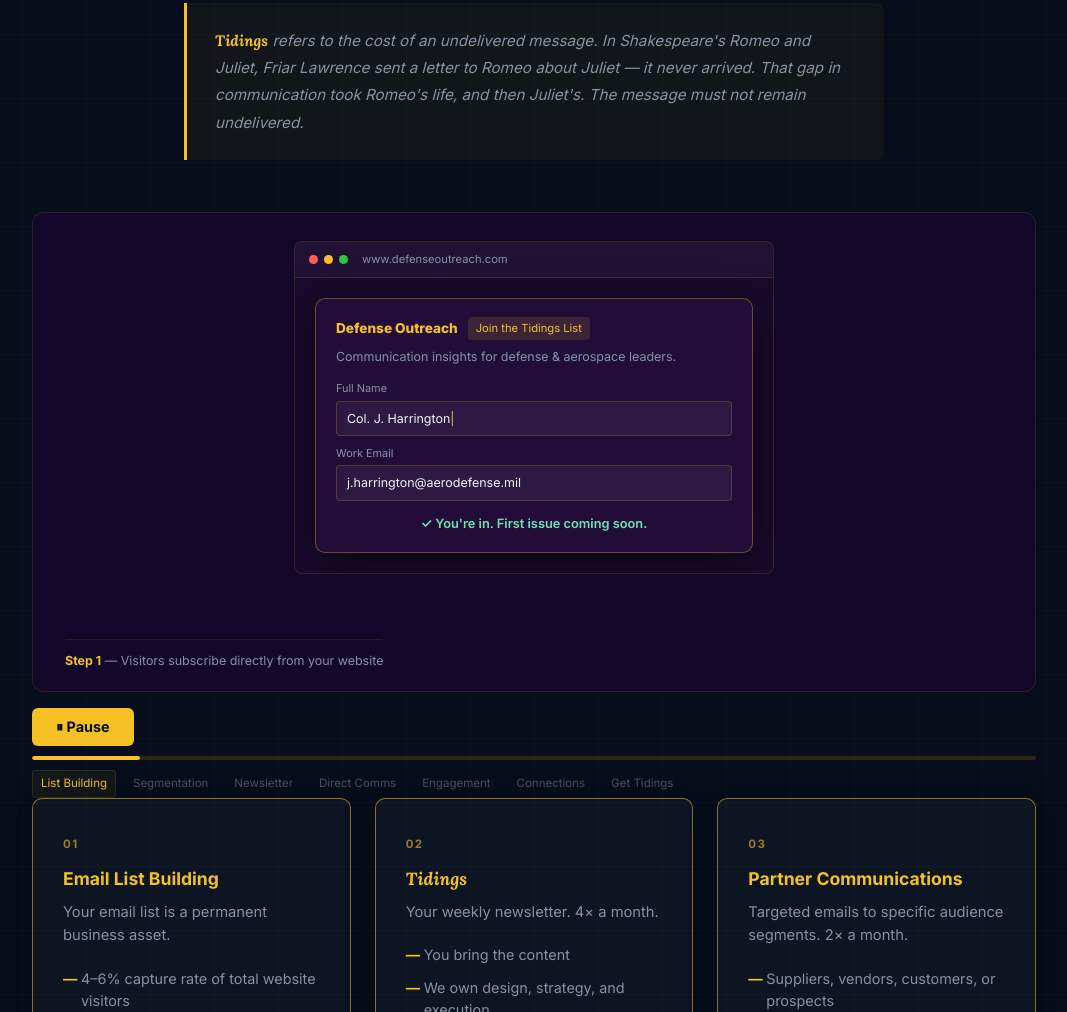
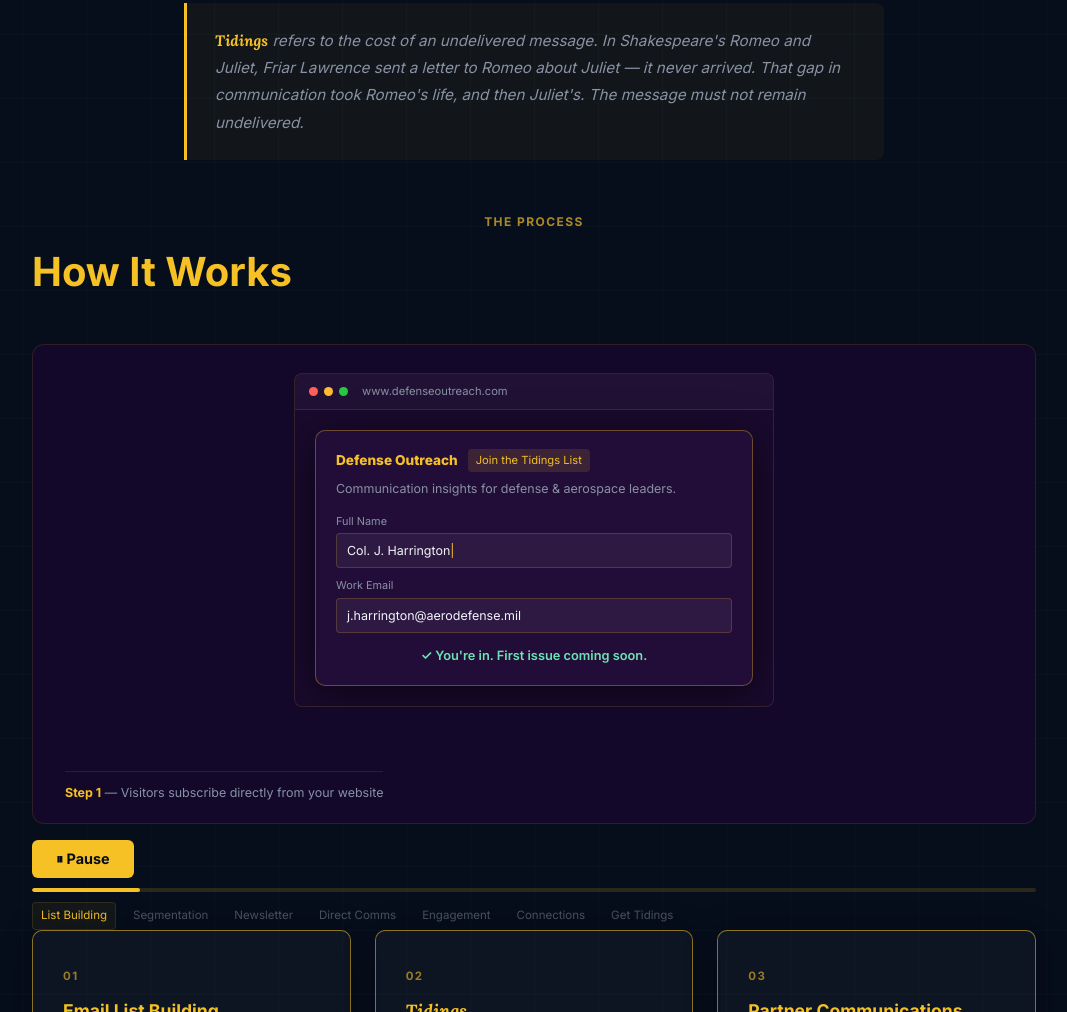
Before and after one commit to rahamza009/defenseoutreach.com, a plain HTML site: page index.html in a window 1280 px wide. Shown: the part 2462-3474 px from the top of the page, without its empty margins (106-1173 px from the left). Drawn offline with Linux system fonts and the light colour scheme.

Commit message:
add How It Works heading above animation

```diff
--- a/index.html
+++ b/index.html
@@ -152,6 +152,10 @@
     </div>
 
     <!-- Tidings Animated Demo -->
+    <div style="margin-bottom: 20px;">
+      <span class="section-label">The Process</span>
+      <h2 style="margin-top: 8px;">How It Works</h2>
+    </div>
     <div id="tidings-demo-container"></div>
 
     <div class="deliverables-grid">
--- a/tidings-animation.js
+++ b/tidings-animation.js
@@ -247,49 +247,49 @@
       <div class="td-scene-inner td-network-scene">
         <svg class="td-network-svg" viewBox="0 0 500 320" xmlns="http://www.w3.org/2000/svg">
           <!-- Connection lines -->
-          <line class="td-net-line" x1="250" y1="160" x2="130" y2="80"  stroke="#f5c124" stroke-width="1.5" stroke-dasharray="4 3" opacity="0"/>
-          <line class="td-net-line" x1="250" y1="160" x2="370" y2="80"  stroke="#6ee7b7" stroke-width="1.5" stroke-dasharray="4 3" opacity="0"/>
-          <line class="td-net-line" x1="250" y1="160" x2="100" y2="230" stroke="#93c5fd" stroke-width="1.5" stroke-dasharray="4 3" opacity="0"/>
-          <line class="td-net-line" x1="250" y1="160" x2="400" y2="230" stroke="#a78bfa" stroke-width="1.5" stroke-dasharray="4 3" opacity="0"/>
-          <line class="td-net-line" x1="250" y1="160" x2="250" y2="295" stroke="#d1d5db" stroke-width="1.5" stroke-dasharray="4 3" opacity="0"/>
+          <line class="td-net-line" x1="250" y1="160" x2="130" y2="80"  stroke="#f5c124" stroke-width="1.5" stroke-dasharray="5 4" opacity="0"/>
+          <line class="td-net-line" x1="250" y1="160" x2="370" y2="80"  stroke="#6ee7b7" stroke-width="1.5" stroke-dasharray="5 4" opacity="0"/>
+          <line class="td-net-line" x1="250" y1="160" x2="100" y2="240" stroke="#93c5fd" stroke-width="1.5" stroke-dasharray="5 4" opacity="0"/>
+          <line class="td-net-line" x1="250" y1="160" x2="400" y2="240" stroke="#a78bfa" stroke-width="1.5" stroke-dasharray="5 4" opacity="0"/>
+          <line class="td-net-line" x1="250" y1="160" x2="250" y2="295" stroke="#d1d5db" stroke-width="1.5" stroke-dasharray="5 4" opacity="0"/>
           <!-- Center node -->
-          <circle cx="250" cy="160" r="36" fill="#220d38" stroke="#f5c124" stroke-width="2"/>
-          <text x="250" y="155" text-anchor="middle" fill="#f5c124" font-size="9" font-weight="700" font-family="Inter,sans-serif">Defense</text>
-          <text x="250" y="168" text-anchor="middle" fill="#f5c124" font-size="9" font-weight="700" font-family="Inter,sans-serif">Outreach</text>
+          <circle cx="250" cy="160" r="40" fill="#220d38" stroke="#f5c124" stroke-width="2.5"/>
+          <text x="250" y="154" text-anchor="middle" fill="#f5c124" font-size="13" font-weight="700" font-family="Inter,sans-serif">Defense</text>
+          <text x="250" y="171" text-anchor="middle" fill="#f5c124" font-size="13" font-weight="700" font-family="Inter,sans-serif">Outreach</text>
           <!-- Satellite nodes -->
           <g class="td-net-node" opacity="0">
-            <circle cx="130" cy="80" r="28" fill="#220d38" stroke="#f5c124" stroke-width="1.5"/>
-            <text x="130" y="76" text-anchor="middle" fill="#f5c124" font-size="8" font-family="Inter,sans-serif">Industry</text>
-            <text x="130" y="88" text-anchor="middle" fill="#f5c124" font-size="8" font-family="Inter,sans-serif">Partners</text>
+            <circle cx="130" cy="80" r="32" fill="#220d38" stroke="#f5c124" stroke-width="1.5"/>
+            <text x="130" y="75" text-anchor="middle" fill="#f5c124" font-size="11" font-weight="600" font-family="Inter,sans-serif">Industry</text>
+            <text x="130" y="91" text-anchor="middle" fill="#f5c124" font-size="10" font-family="Inter,sans-serif">Partners</text>
           </g>
           <g class="td-net-node" opacity="0">
-            <circle cx="370" cy="80" r="28" fill="#220d38" stroke="#6ee7b7" stroke-width="1.5"/>
-            <text x="370" y="76" text-anchor="middle" fill="#6ee7b7" font-size="8" font-family="Inter,sans-serif">Vendors</text>
-            <text x="370" y="88" text-anchor="middle" fill="#6ee7b7" font-size="8" font-family="Inter,sans-serif">247 contacts</text>
+            <circle cx="370" cy="80" r="32" fill="#220d38" stroke="#6ee7b7" stroke-width="1.5"/>
+            <text x="370" y="75" text-anchor="middle" fill="#6ee7b7" font-size="11" font-weight="600" font-family="Inter,sans-serif">Vendors</text>
+            <text x="370" y="91" text-anchor="middle" fill="#6ee7b7" font-size="10" font-family="Inter,sans-serif">247 contacts</text>
           </g>
           <g class="td-net-node" opacity="0">
-            <circle cx="100" cy="230" r="28" fill="#220d38" stroke="#93c5fd" stroke-width="1.5"/>
-            <text x="100" y="226" text-anchor="middle" fill="#93c5fd" font-size="8" font-family="Inter,sans-serif">Suppliers</text>
-            <text x="100" y="238" text-anchor="middle" fill="#93c5fd" font-size="8" font-family="Inter,sans-serif">312 contacts</text>
+            <circle cx="100" cy="240" r="32" fill="#220d38" stroke="#93c5fd" stroke-width="1.5"/>
+            <text x="100" y="235" text-anchor="middle" fill="#93c5fd" font-size="11" font-weight="600" font-family="Inter,sans-serif">Suppliers</text>
+            <text x="100" y="251" text-anchor="middle" fill="#93c5fd" font-size="10" font-family="Inter,sans-serif">312 contacts</text>
           </g>
           <g class="td-net-node" opacity="0">
-            <circle cx="400" cy="230" r="28" fill="#220d38" stroke="#a78bfa" stroke-width="1.5"/>
-            <text x="400" y="226" text-anchor="middle" fill="#a78bfa" font-size="8" font-family="Inter,sans-serif">Customers</text>
-            <text x="400" y="238" text-anchor="middle" fill="#a78bfa" font-size="8" font-family="Inter,sans-serif">199 contacts</text>
+            <circle cx="400" cy="240" r="32" fill="#220d38" stroke="#a78bfa" stroke-width="1.5"/>
+            <text x="400" y="235" text-anchor="middle" fill="#a78bfa" font-size="11" font-weight="600" font-family="Inter,sans-serif">Customers</text>
+            <text x="400" y="251" text-anchor="middle" fill="#a78bfa" font-size="10" font-family="Inter,sans-serif">199 contacts</text>
           </g>
           <g class="td-net-node" opacity="0">
-            <circle cx="250" cy="295" r="28" fill="#220d38" stroke="#d1d5db" stroke-width="1.5"/>
-            <text x="250" y="291" text-anchor="middle" fill="#d1d5db" font-size="8" font-family="Inter,sans-serif">Public</text>
-            <text x="250" y="303" text-anchor="middle" fill="#d1d5db" font-size="8" font-family="Inter,sans-serif">299 contacts</text>
+            <circle cx="250" cy="295" r="32" fill="#220d38" stroke="#d1d5db" stroke-width="1.5"/>
+            <text x="250" y="290" text-anchor="middle" fill="#d1d5db" font-size="11" font-weight="600" font-family="Inter,sans-serif">Public</text>
+            <text x="250" y="306" text-anchor="middle" fill="#d1d5db" font-size="10" font-family="Inter,sans-serif">299 contacts</text>
           </g>
           <!-- Touchpoint badges -->
           <g class="td-net-badge" opacity="0">
-            <rect x="162" y="100" width="68" height="18" rx="9" fill="#f5c12420" stroke="#f5c12440"/>
-            <text x="196" y="113" text-anchor="middle" fill="#f5c124" font-size="7.5" font-family="Inter,sans-serif">12 mo · 24 sends</text>
+            <rect x="155" y="108" width="78" height="20" rx="10" fill="#f5c12420" stroke="#f5c12440"/>
+            <text x="194" y="122" text-anchor="middle" fill="#f5c124" font-size="9.5" font-family="Inter,sans-serif">12 mo · 24 sends</text>
           </g>
           <g class="td-net-badge" opacity="0">
-            <rect x="295" y="100" width="60" height="18" rx="9" fill="#6ee7b720" stroke="#6ee7b740"/>
-            <text x="325" y="113" text-anchor="middle" fill="#6ee7b7" font-size="7.5" font-family="Inter,sans-serif">8 mo · 16 sends</text>
+            <rect x="290" y="108" width="70" height="20" rx="10" fill="#6ee7b720" stroke="#6ee7b740"/>
+            <text x="325" y="122" text-anchor="middle" fill="#6ee7b7" font-size="9.5" font-family="Inter,sans-serif">8 mo · 16 sends</text>
           </g>
         </svg>
         <div class="td-network-stat">
@@ -314,7 +314,7 @@
           </div>
           <a href="https://www.linkedin.com/in/rahamza009/" target="_blank" rel="noopener"
              class="td-end-cta" id="td-end-cta">
-            Start Today — DM on LinkedIn
+            Talk to the CEO
           </a>
         </div>
       </div>`;
```
